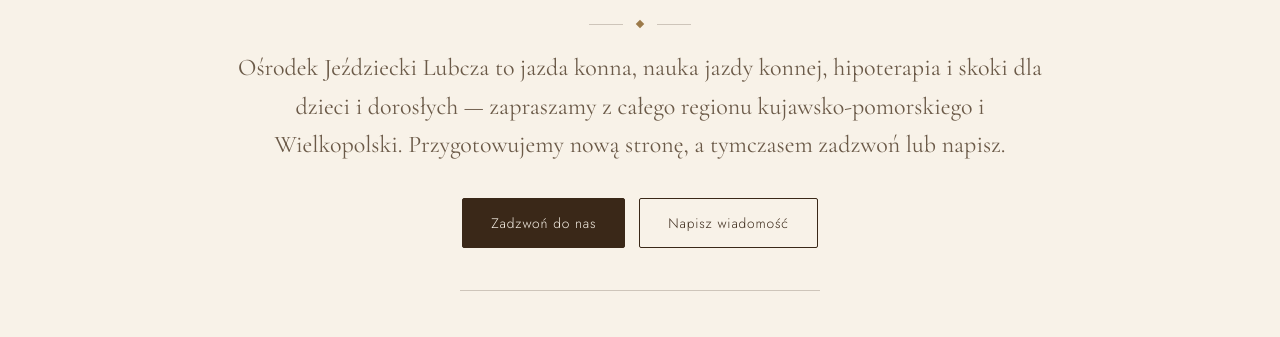
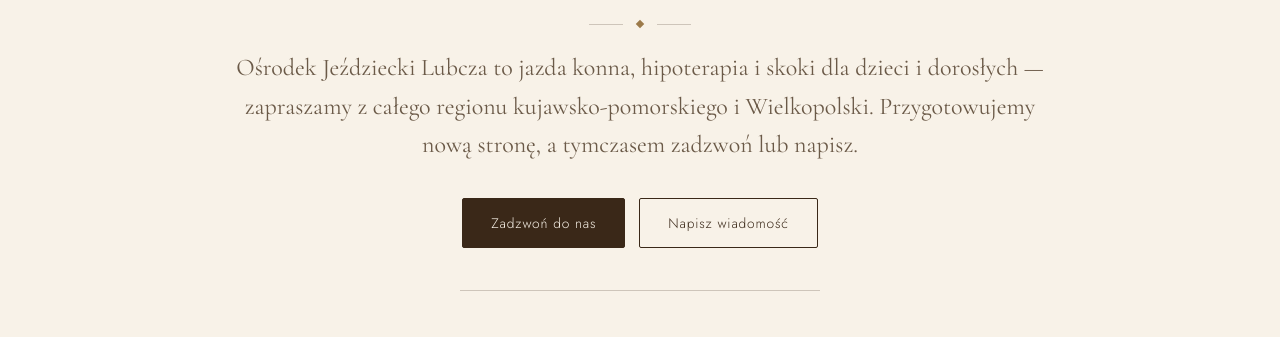
Before and after one commit to Matt199/lubcza-frontend, a plain HTML site: page index.html in a window 1280 px wide. Shown: the part 463-800 px from the top of the page. Drawn offline with nearby package versions, Linux system fonts and the light colour scheme.

Commit message:
update text

```diff
--- a/index.html
+++ b/index.html
@@ -37,7 +37,7 @@
       <h1>Strona w budowie</h1>
       <p class="eyebrow" style="margin-top:6px">JAZDA KONNA · LUBCZA · KUJAWSKO-POMORSKIE</p>
       <div class="divider"><span></span><i class="d"></i><span></span></div>
-      <p class="lead">Ośrodek Jeździecki Lubcza to jazda konna, nauka jazdy konnej, hipoterapia i skoki dla dzieci i dorosłych — zapraszamy z całego regionu kujawsko-pomorskiego i Wielkopolski. Przygotowujemy nową stronę, a tymczasem zadzwoń lub napisz.</p>
+      <p class="lead">Ośrodek Jeździecki Lubcza to jazda konna, hipoterapia i skoki dla dzieci i dorosłych — zapraszamy z całego regionu kujawsko-pomorskiego i Wielkopolski. Przygotowujemy nową stronę, a tymczasem zadzwoń lub napisz.</p>
       <div class="btns">
         <a href="tel:+48881452109" class="btn btn-primary">Zadzwoń do nas</a>
         <a href="mailto:m.kopacz199@gmail.com" class="btn btn-outline">Napisz wiadomość</a>
```
